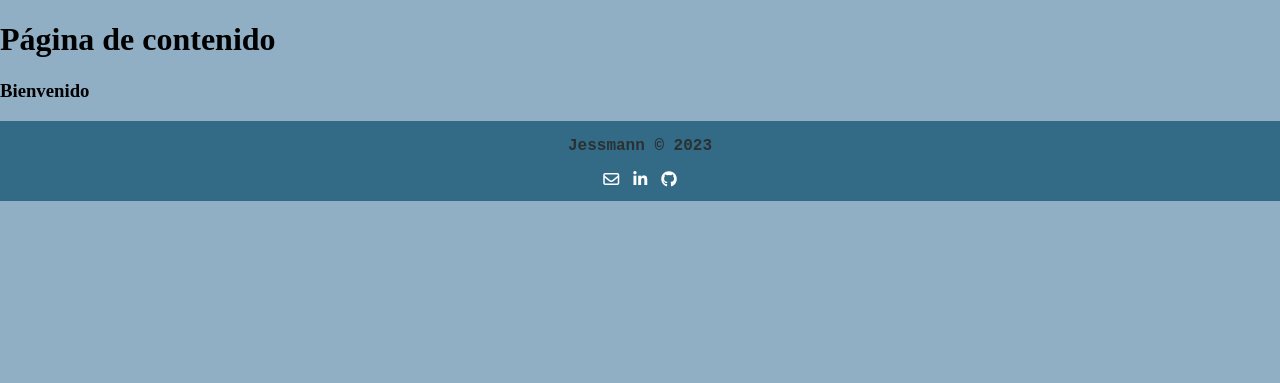
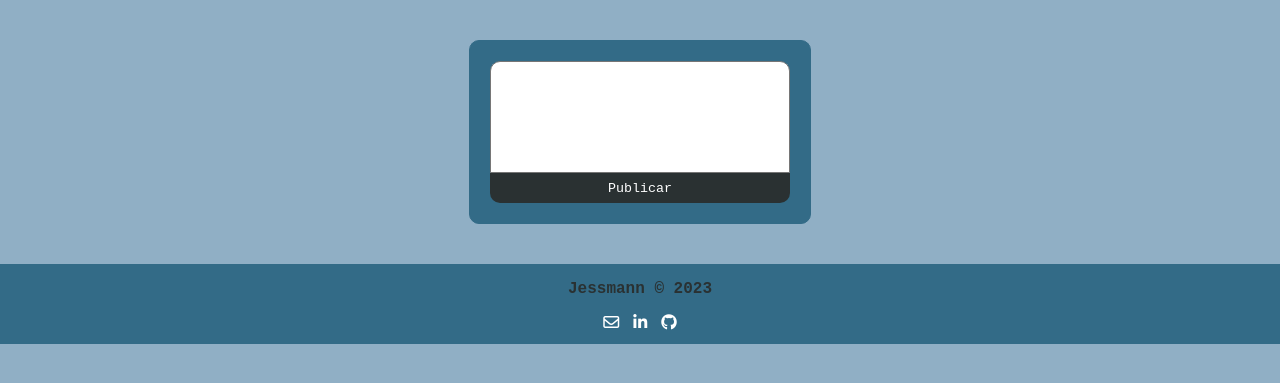
Before and after one commit to JessmannPengard/webapp, a PHP site: page / in a window 1280 px wide. Shown: the part 100-483 px from the top of the page. Run offline with PHP 8.4, Linux system fonts and the light colour scheme; the visitor is signed in with stand-in values (Sample User, id 1); tables that the repository leaves empty or names only in its code hold one stand-in row (values such as "Sample post").

Commit message:
first try on post publishing and viewing

```diff
--- a/auth_session.php
+++ b/auth_session.php
@@ -1,7 +1,7 @@
 <?php
 session_start();
 
-if (!isset($_SESSION["user_name"])) {
+if (!isset($_SESSION["user_id"])) {
     header("Location: login.php");
     exit();
 }
--- /dev/null
+++ b/css/posts.css
@@ -0,0 +1,32 @@
+.div-send-post {
+    display: flex;
+    flex-direction: column;
+    margin: 40px;
+}
+
+.send-post {
+    display: flex;
+    flex-direction: column;
+    border: 1px solid #336b87;
+    border-radius: 10px;
+    background-color: #336b87;
+    padding: 20px;
+    width: 300px;
+    margin: 0 auto;
+}
+
+.input-post {
+    height: 100px;
+    resize: none;
+    border-radius: 10px 10px 0 0;
+    padding: 5px;
+}
+
+.submit-post {
+    font-family: 'Courier New', Courier, monospace;
+    background-color: #2a3132;
+    color: white;
+    border: 0px;
+    height: 30px;
+    border-radius: 0 0 10px 10px;
+}
--- a/index.php
+++ b/index.php
@@ -9,18 +9,22 @@
     <meta http-equiv="X-UA-Compatible" content="IE=edge">
     <meta name="viewport" content="width=device-width, initial-scale=1.0">
     <link rel="stylesheet" href="css/site.css">
-    <link rel="stylesheet" href="https://cdnjs.cloudflare.com/ajax/libs/font-awesome/6.2.1/css/all.min.css" integrity="sha512-MV7K8+y+gLIBoVD59lQIYicR65iaqukzvf/nwasF0nqhPay5w/9lJmVM2hMDcnK1OnMGCdVK+iQrJ7lzPJQd1w==" crossorigin="anonymous" referrerpolicy="no-referrer" />
+    <link rel="stylesheet" href="css/posts.css">
+    <link rel="stylesheet" href="https://cdnjs.cloudflare.com/ajax/libs/font-awesome/6.2.1/css/all.min.css"
+        integrity="sha512-MV7K8+y+gLIBoVD59lQIYicR65iaqukzvf/nwasF0nqhPay5w/9lJmVM2hMDcnK1OnMGCdVK+iQrJ7lzPJQd1w=="
+        crossorigin="anonymous" referrerpolicy="no-referrer" />
     <title>Jessmann</title>
 </head>
 
 <body>
 
-    <?php include(__DIR__."/view/header.php")?>
+    <?php include(__DIR__ . "/view/header.php") ?>
 
-    <h1>Página de contenido</h1>
-    <h3>Bienvenido</h3>
+    <?php include(__DIR__ . "/view/new_post.php") ?>
 
-    <?php include(__DIR__."/view/footer.php")?>
+    <?php include(__DIR__ . "/view/view_post.php") ?>
+
+    <?php include(__DIR__ . "/view/footer.php") ?>
 
 </body>
 
--- a/register.php
+++ b/register.php
@@ -48,9 +48,9 @@
 
     <form class="form" action="" method="post">
         <h2 class="login-title">Registro</h2>
-        <input type="text" class="login-input" name="user_name" placeholder="Nombre de usuario" required autofocus="true"/>
-        <input type="text" class="login-input" name="user_email" placeholder="Email" required>
-        <input type="password" class="login-input" name="user_password" placeholder="Contraseña*" required>
+        <input type="text" class="login-input" name="user_name" maxlength="100" placeholder="Nombre de usuario" required autofocus="true"/>
+        <input type="text" class="login-input" name="user_email" maxlength="100" placeholder="Email" required>
+        <input type="password" class="login-input" name="user_password" maxlength="100" placeholder="Contraseña*" required>
         <p class="info">* La contraseña debe contener mayúsculas, minúsculas, números y algún caracter especial</p>
         <input type="submit" name="submit" value="Registrarse" class="login-button">
         <p class="login-link"><a href="login.php" class="login-text-link">Iniciar sesión</a></p>
--- /dev/null
+++ b/view/new_post.php
@@ -0,0 +1,28 @@
+<?php
+
+include(dirname(__FILE__, 2).'/posts.php');
+
+if (isset($_POST['post-text'])) {
+    $user_id = $_SESSION['user_id'];
+    $post = $_POST['post-text'];
+    $postDatetime = date('Y-m-d H:i:s');
+    // Publish post
+    if (publishPost($user_id, $post, 0, $postDatetime)) {
+        // Publish successful
+        header('Location: index.php');
+    } else {
+        // Error publishing
+        echo 'No se ha podido realizar la publicación. Inténtelo de nuevo más tarde.';
+    }
+}
+
+echo "
+    <div class='div-send-post'>
+        <form action='' method='post' class='send-post'>
+            <textarea name='post-text' id='' maxlength='255' class='input-post'></textarea>
+            <input type='submit' value='Publicar' class='submit-post'>
+        </form>
+    </div>
+";
+
+?>
--- /dev/null
+++ b/view/view_post.php
@@ -0,0 +1,8 @@
+<?php
+
+$posts = getPosts(0, 0, 0, 0);
+for ($i = 0; $i < count($posts); $i++) {
+    echo "<p>" . $posts[$i]["post"] . "</p>";
+}
+
+?>
```
Also changed, not shown: login.php (+11 -6 lines), posts.php (added, +85 -0 lines), users.php (+9 -4 lines).
